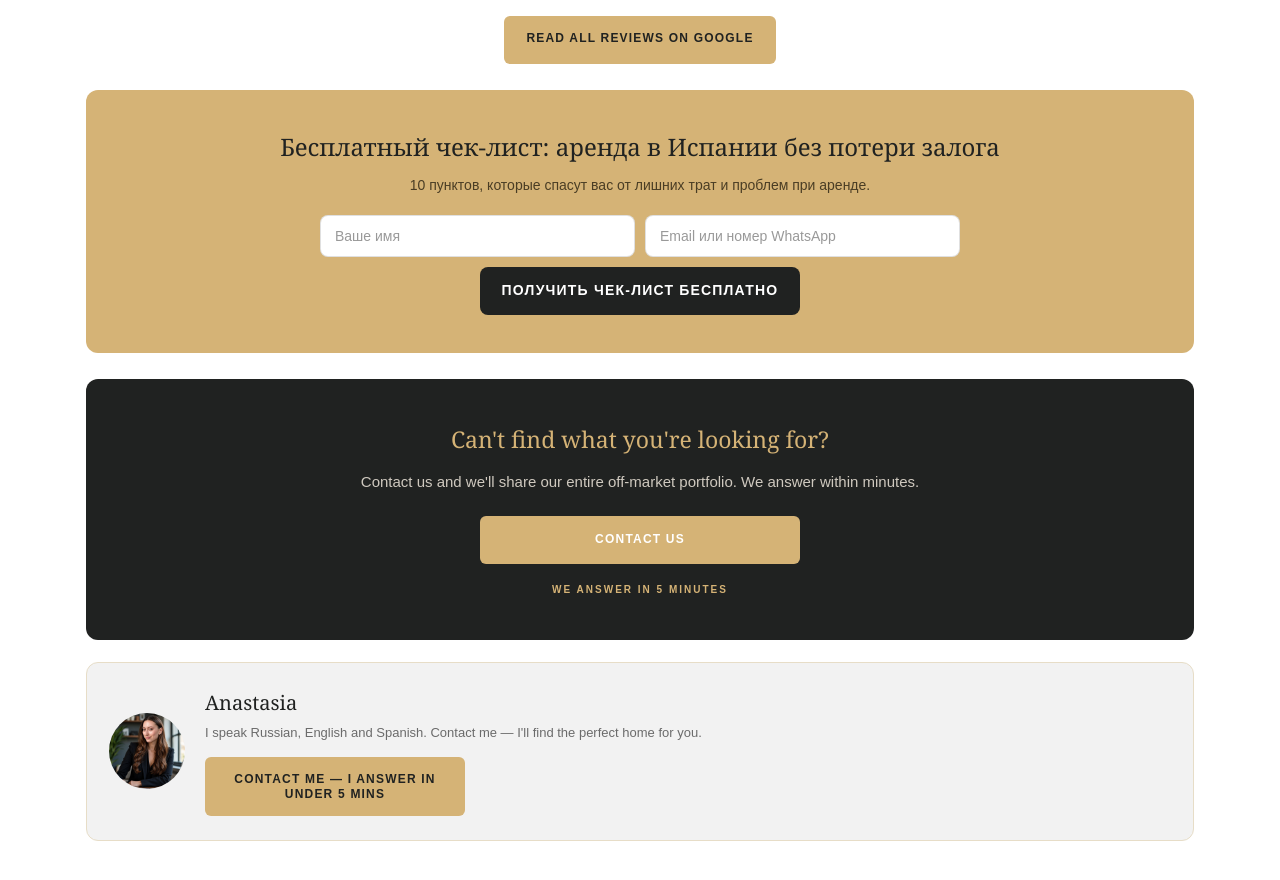
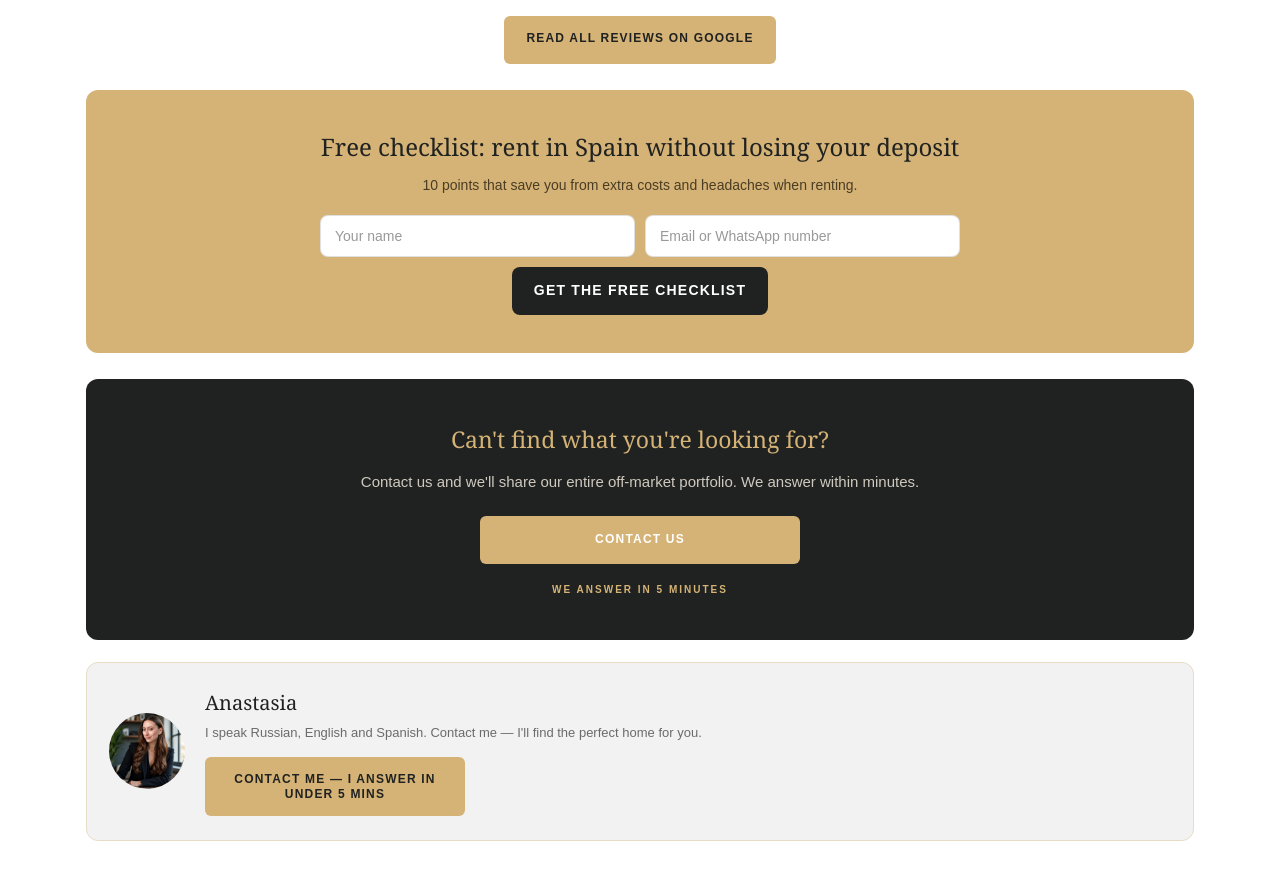
Before and after one commit to grandiorarealestate-wq/grandiora_es_landing, a SvelteKit app: page / in a window 1280 px wide. Shown: the part 2940-3820 px from the top of the page. Built offline with nearby package versions, Linux system fonts and the light colour scheme.

Commit message:
feat: lead magnet checklist in English

```diff
--- a/src/routes/+page.svelte
+++ b/src/routes/+page.svelte
@@ -20,7 +20,7 @@
 	function requestChecklist(event) {
 		event.preventDefault();
 		if (!leadName.trim() || !leadContact.trim()) {
-			leadMsg = 'Введите имя и email/номер.';
+			leadMsg = 'Enter your name and email/phone.';
 			leadOk = false;
 			return;
 		}
@@ -31,7 +31,7 @@
 				body: JSON.stringify({
 					name: leadName.trim(),
 					phone: leadContact.trim(),
-					message: 'Запросил чек-лист (lead magnet)',
+					message: 'Requested checklist (lead magnet)',
 					source: 'rental-en'
 				})
 			});
@@ -134,15 +134,15 @@
 
 <div class="wrap" style="margin-top:26px">
 	<div class="leadmagnet">
-		<h3>Бесплатный чек-лист: аренда в Испании без потери залога</h3>
-		<p>10 пунктов, которые спасут вас от лишних трат и проблем при аренде.</p>
+		<h3>Free checklist: rent in Spain without losing your deposit</h3>
+		<p>10 points that save you from extra costs and headaches when renting.</p>
 		<form onsubmit={requestChecklist} novalidate>
-			<input type="text" bind:value={leadName} placeholder="Ваше имя" />
-			<input type="text" bind:value={leadContact} placeholder="Email или номер WhatsApp" />
-			<button class="btn" type="submit">Получить чек-лист бесплатно</button>
+			<input type="text" bind:value={leadName} placeholder="Your name" />
+			<input type="text" bind:value={leadContact} placeholder="Email or WhatsApp number" />
+			<button class="btn" type="submit">Get the free checklist</button>
 		</form>
 		{#if leadMsg}<div class="lead-msg">{leadMsg}</div>{/if}
-		{#if leadOk}<div class="lead-ok">Чек-лист открывается в новой вкладке. Удачи! ✅</div>{/if}
+		{#if leadOk}<div class="lead-ok">Your checklist is opening in a new tab. Good luck! ✅</div>{/if}
 	</div>
 </div>
 
```
Also changed, not shown: 1 other file (tests, documents, lock files or other folders).
